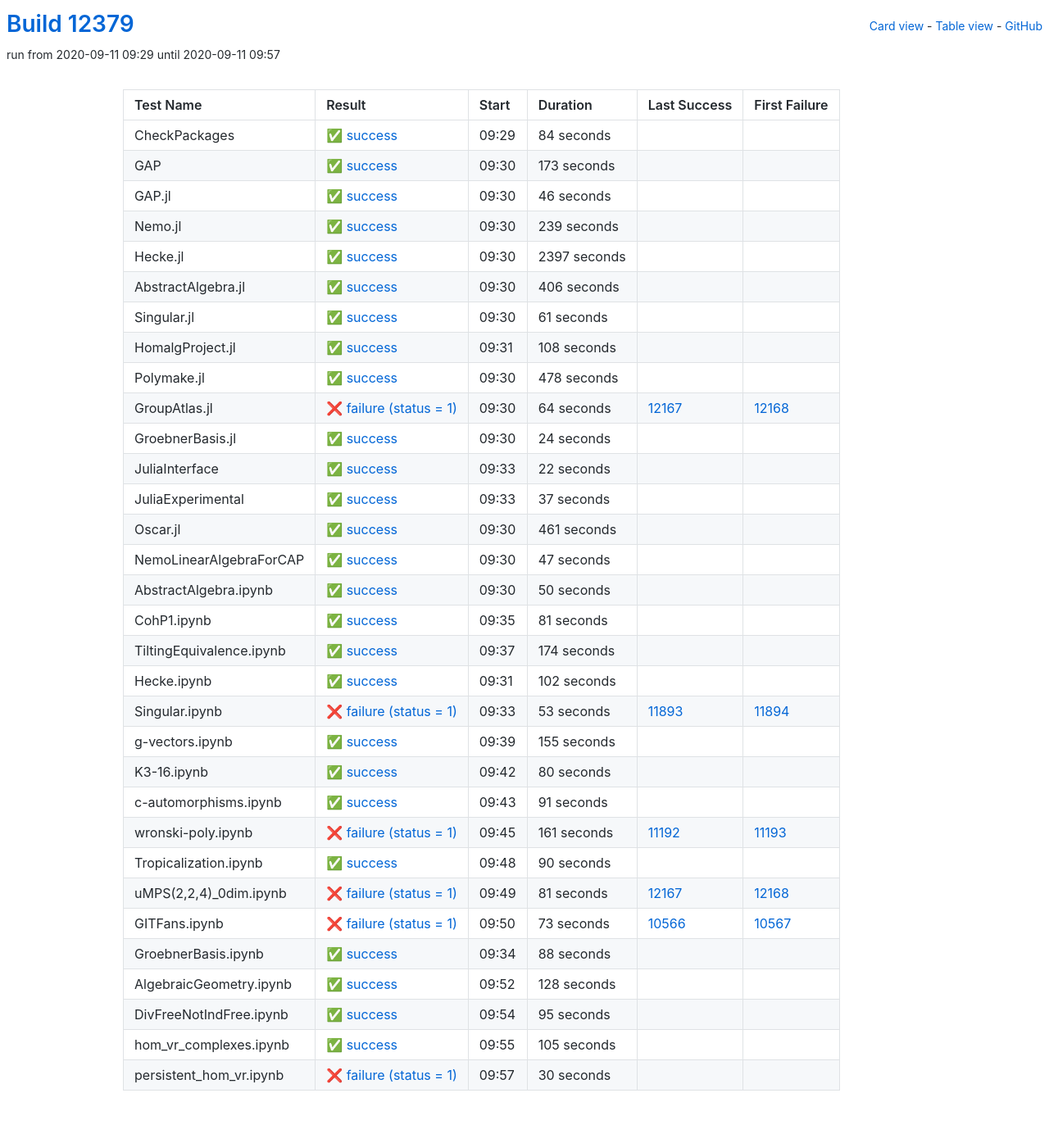
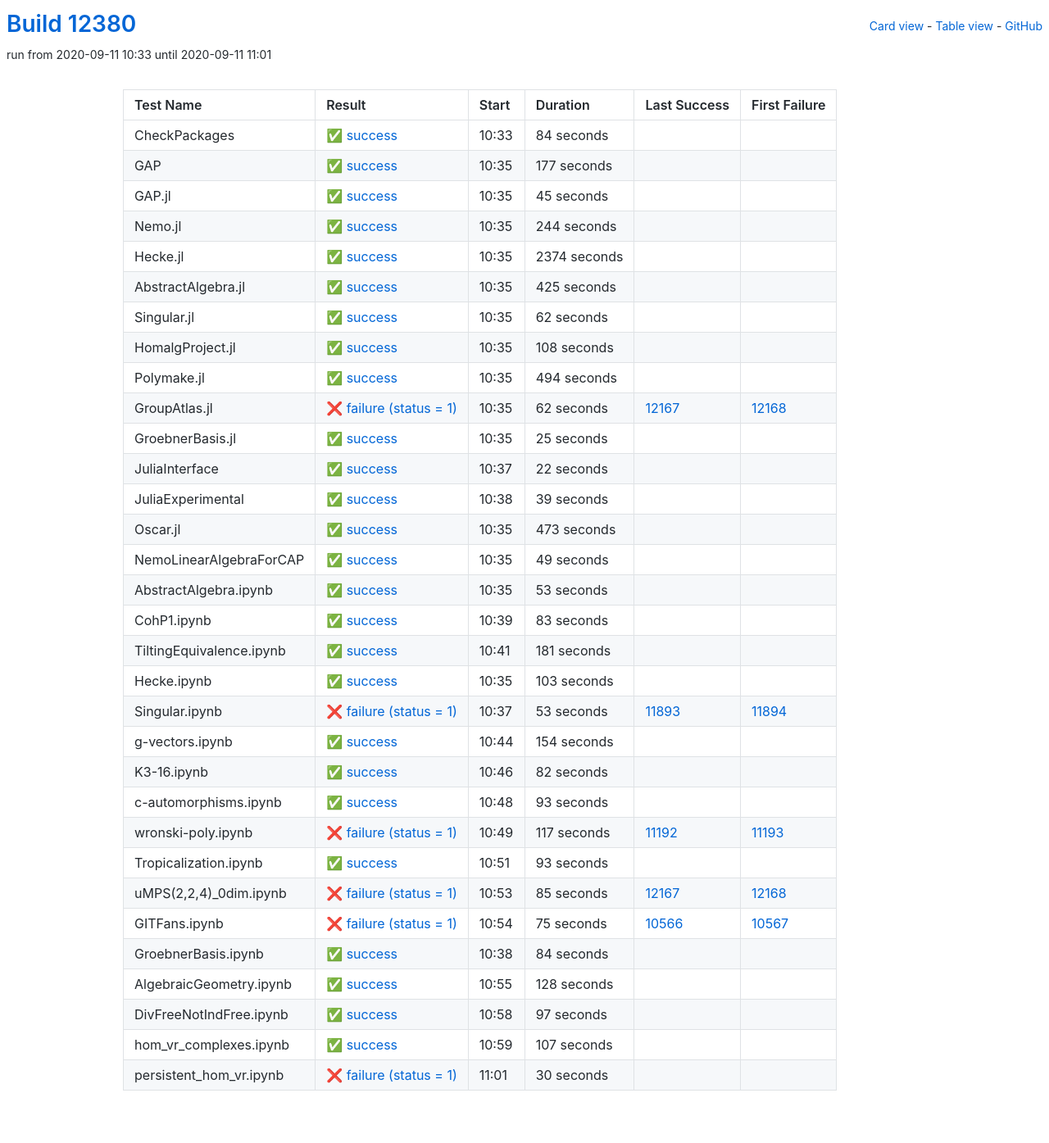
Before and after one commit to oscar-system/oscar-ci-status, a Jekyll site: the page built from table.html, in a window 1280 px wide. Shown: the whole page at 82% size. Built offline with Jekyll 4.4.1, drawn with Linux system fonts in a browser that asks for light colours.

Commit message:
Build #12380

```diff
--- a/_data/ci.yml
+++ b/_data/ci.yml
@@ -1,6 +1,6 @@
 ---
-build: 12379
-build_url: https://oscarci.mathematik.uni-kl.de/job/oscar/12379/
+build: 12380
+build_url: https://oscarci.mathematik.uni-kl.de/job/oscar/12380/
 job: oscar
 organization: oscar-system
 repo: oscar-ci-status
@@ -8,8 +8,8 @@
 tests:
 - name: CheckPackages
   id: checkpackages
-  log: https://oscarci.mathematik.uni-kl.de/job/oscar/12379/artifact/logs/build-12379/CheckPackages.log
-  start: 2020-09-11 09:29
+  log: https://oscarci.mathematik.uni-kl.de/job/oscar/12380/artifact/logs/build-12380/CheckPackages.log
+  start: 2020-09-11 10:33
   success: true
   exitcode: 0
   status: success
@@ -20,80 +20,80 @@
   first_failure_url:
 - name: GAP
   id: gap
-  log: https://oscarci.mathematik.uni-kl.de/job/oscar/12379/artifact/logs/build-12379/GAP.log
-  start: 2020-09-11 09:30
+  log: https://oscarci.mathematik.uni-kl.de/job/oscar/12380/artifact/logs/build-12380/GAP.log
+  start: 2020-09-11 10:35
   success: true
   exitcode: 0
   status: success
-  duration: 173
+  duration: 177
   last_success: false
   last_success_url:
   first_failure: false
   first_failure_url:
 - name: GAP.jl
   id: gap-jl
-  log: https://oscarci.mathematik.uni-kl.de/job/oscar/12379/artifact/logs/build-12379/GAP.jl.log
-  start: 2020-09-11 09:30
+  log: https://oscarci.mathematik.uni-kl.de/job/oscar/12380/artifact/logs/build-12380/GAP.jl.log
+  start: 2020-09-11 10:35
   success: true
   exitcode: 0
   status: success
-  duration: 46
+  duration: 45
   last_success: false
   last_success_url:
   first_failure: false
   first_failure_url:
 - name: Nemo.jl
   id: nemo-jl
-  log: https://oscarci.mathematik.uni-kl.de/job/oscar/12379/artifact/logs/build-12379/Nemo.jl.log
-  start: 2020-09-11 09:30
+  log: https://oscarci.mathematik.uni-kl.de/job/oscar/12380/artifact/logs/build-12380/Nemo.jl.log
+  start: 2020-09-11 10:35
   success: true
   exitcode: 0
   status: success
-  duration: 239
+  duration: 244
   last_success: false
   last_success_url:
   first_failure: false
   first_failure_url:
 - name: Hecke.jl
   id: hecke-jl
-  log: https://oscarci.mathematik.uni-kl.de/job/oscar/12379/artifact/logs/build-12379/Hecke.jl.log
-  start: 2020-09-11 09:30
+  log: https://oscarci.mathematik.uni-kl.de/job/oscar/12380/artifact/logs/build-12380/Hecke.jl.log
+  start: 2020-09-11 10:35
   success: true
   exitcode: 0
   status: success
-  duration: 2397
+  duration: 2374
   last_success: false
   last_success_url:
   first_failure: false
   first_failure_url:
 - name: AbstractAlgebra.jl
   id: abstractalgebra-jl
-  log: https://oscarci.mathematik.uni-kl.de/job/oscar/12379/artifact/logs/build-12379/AbstractAlgebra.jl.log
-  start: 2020-09-11 09:30
+  log: https://oscarci.mathematik.uni-kl.de/job/oscar/12380/artifact/logs/build-12380/AbstractAlgebra.jl.log
+  start: 2020-09-11 10:35
   success: true
   exitcode: 0
   status: success
-  duration: 406
+  duration: 425
   last_success: false
   last_success_url:
   first_failure: false
   first_failure_url:
 - name: Singular.jl
   id: singular-jl
-  log: https://oscarci.mathematik.uni-kl.de/job/oscar/12379/artifact/logs/build-12379/Singular.jl.log
-  start: 2020-09-11 09:30
+  log: https://oscarci.mathematik.uni-kl.de/job/oscar/12380/artifact/logs/build-12380/Singular.jl.log
+  start: 2020-09-11 10:35
   success: true
   exitcode: 0
   status: success
-  duration: 61
+  duration: 62
   last_success: false
   last_success_url:
   first_failure: false
   first_failure_url:
 - name: HomalgProject.jl
   id: homalgproject-jl
-  log: https://oscarci.mathematik.uni-kl.de/job/oscar/12379/artifact/logs/build-12379/HomalgProject.jl.log
-  start: 2020-09-11 09:31
+  log: https://oscarci.mathematik.uni-kl.de/job/oscar/12380/artifact/logs/build-12380/HomalgProject.jl.log
+  start: 2020-09-11 10:35
   success: true
   exitcode: 0
   status: success
@@ -104,44 +104,44 @@
   first_failure_url:
 - name: Polymake.jl
   id: polymake-jl
-  log: https://oscarci.mathematik.uni-kl.de/job/oscar/12379/artifact/logs/build-12379/Polymake.jl.log
-  start: 2020-09-11 09:30
+  log: https://oscarci.mathematik.uni-kl.de/job/oscar/12380/artifact/logs/build-12380/Polymake.jl.log
+  start: 2020-09-11 10:35
   success: true
   exitcode: 0
   status: success
-  duration: 478
+  duration: 494
   last_success: false
   last_success_url:
   first_failure: false
   first_failure_url:
 - name: GroupAtlas.jl
   id: groupatlas-jl
-  log: https://oscarci.mathematik.uni-kl.de/job/oscar/12379/artifact/logs/build-12379/GroupAtlas.jl.log
-  start: 2020-09-11 09:30
+  log: https://oscarci.mathematik.uni-kl.de/job/oscar/12380/artifact/logs/build-12380/GroupAtlas.jl.log
+  start: 2020-09-11 10:35
   success: false
   exitcode: 1
   status: failure
-  duration: 64
+  duration: 62
   last_success: 12167
   last_success_url: https://oscarci.mathematik.uni-kl.de/job/oscar/12167/
   first_failure: 12168
   first_failure_url: https://oscarci.mathematik.uni-kl.de/job/oscar/12168/
 - name: GroebnerBasis.jl
   id: groebnerbasis-jl
-  log: https://oscarci.mathematik.uni-kl.de/job/oscar/12379/artifact/logs/build-12379/GroebnerBasis.jl.log
-  start: 2020-09-11 09:30
+  log: https://oscarci.mathematik.uni-kl.de/job/oscar/12380/artifact/logs/build-12380/GroebnerBasis.jl.log
+  start: 2020-09-11 10:35
   success: true
   exitcode: 0
   status: success
-  duration: 24
+  duration: 25
   last_success: false
   last_success_url:
   first_failure: false
   first_failure_url:
 - name: JuliaInterface
   id: juliainterface
-  log: https://oscarci.mathematik.uni-kl.de/job/oscar/12379/artifact/logs/build-12379/JuliaInterface.log
-  start: 2020-09-11 09:33
+  log: https://oscarci.mathematik.uni-kl.de/job/oscar/12380/artifact/logs/build-12380/JuliaInterface.log
+  start: 2020-09-11 10:37
   success: true
   exitcode: 0
   status: success
@@ -152,92 +152,92 @@
   first_failure_url:
 - name: JuliaExperimental
   id: juliaexperimental
-  log: https://oscarci.mathematik.uni-kl.de/job/oscar/12379/artifact/logs/build-12379/JuliaExperimental.log
-  start: 2020-09-11 09:33
+  log: https://oscarci.mathematik.uni-kl.de/job/oscar/12380/artifact/logs/build-12380/JuliaExperimental.log
+  start: 2020-09-11 10:38
   success: true
   exitcode: 0
   status: success
-  duration: 37
+  duration: 39
   last_success: false
   last_success_url:
   first_failure: false
   first_failure_url:
 - name: Oscar.jl
   id: oscar-jl
-  log: https://oscarci.mathematik.uni-kl.de/job/oscar/12379/artifact/logs/build-12379/Oscar.jl.log
-  start: 2020-09-11 09:30
+  log: https://oscarci.mathematik.uni-kl.de/job/oscar/12380/artifact/logs/build-12380/Oscar.jl.log
+  start: 2020-09-11 10:35
   success: true
   exitcode: 0
   status: success
-  duration: 461
+  duration: 473
   last_success: false
   last_success_url:
   first_failure: false
   first_failure_url:
 - name: NemoLinearAlgebraForCAP
   id: nemolinearalgebraforcap
-  log: https://oscarci.mathematik.uni-kl.de/job/oscar/12379/artifact/logs/build-12379/NemoLinearAlgebraForCAP.log
-  start: 2020-09-11 09:30
+  log: https://oscarci.mathematik.uni-kl.de/job/oscar/12380/artifact/logs/build-12380/NemoLinearAlgebraForCAP.log
+  start: 2020-09-11 10:35
   success: true
   exitcode: 0
   status: success
-  duration: 47
+  duration: 49
   last_success: false
   last_success_url:
   first_failure: false
   first_failure_url:
 - name: AbstractAlgebra.ipynb
   id: abstractalgebra-ipynb
-  log: https://oscarci.mathematik.uni-kl.de/job/oscar/12379/artifact/logs/build-12379/AbstractAlgebra.ipynb.log
-  start: 2020-09-11 09:30
+  log: https://oscarci.mathematik.uni-kl.de/job/oscar/12380/artifact/logs/build-12380/AbstractAlgebra.ipynb.log
+  start: 2020-09-11 10:35
   success: true
   exitcode: 0
   status: success
-  duration: 50
+  duration: 53
   last_success: false
   last_success_url:
   first_failure: false
   first_failure_url:
 - name: CohP1.ipynb
   id: cohp1-ipynb
-  log: https://oscarci.mathematik.uni-kl.de/job/oscar/12379/artifact/logs/build-12379/CohP1.ipynb.log
-  start: 2020-09-11 09:35
+  log: https://oscarci.mathematik.uni-kl.de/job/oscar/12380/artifact/logs/build-12380/CohP1.ipynb.log
+  start: 2020-09-11 10:39
   success: true
   exitcode: 0
   status: success
-  duration: 81
+  duration: 83
   last_success: false
   last_success_url:
   first_failure: false
   first_failure_url:
 - name: TiltingEquivalence.ipynb
   id: tiltingequivalence-ipynb
-  log: https://oscarci.mathematik.uni-kl.de/job/oscar/12379/artifact/logs/build-12379/TiltingEquivalence.ipynb.log
-  start: 2020-09-11 09:37
+  log: https://oscarci.mathematik.uni-kl.de/job/oscar/12380/artifact/logs/build-12380/TiltingEquivalence.ipynb.log
+  start: 2020-09-11 10:41
   success: true
   exitcode: 0
   status: success
-  duration: 174
+  duration: 181
   last_success: false
   last_success_url:
   first_failure: false
   first_failure_url:
 - name: Hecke.ipynb
   id: hecke-ipynb
-  log: https://oscarci.mathematik.uni-kl.de/job/oscar/12379/artifact/logs/build-12379/Hecke.ipynb.log
-  start: 2020-09-11 09:31
+  log: https://oscarci.mathematik.uni-kl.de/job/oscar/12380/artifact/logs/build-12380/Hecke.ipynb.log
+  start: 2020-09-11 10:35
   success: true
   exitcode: 0
   status: success
-  duration: 102
+  duration: 103
   last_success: false
   last_success_url:
   first_failure: false
   first_failure_url:
 - name: Singular.ipynb
   id: singular-ipynb
-  log: https://oscarci.mathematik.uni-kl.de/job/oscar/12379/artifact/logs/build-12379/Singular.ipynb.log
-  start: 2020-09-11 09:33
+  log: https://oscarci.mathematik.uni-kl.de/job/oscar/12380/artifact/logs/build-12380/Singular.ipynb.log
+  start: 2020-09-11 10:37
   success: false
   exitcode: 1
   status: failure
@@ -248,104 +248,104 @@
   first_failure_url: https://oscarci.mathematik.uni-kl.de/job/oscar/11894/
 - name: g-vectors.ipynb
   id: g-vectors-ipynb
-  log: https://oscarci.mathematik.uni-kl.de/job/oscar/12379/artifact/logs/build-12379/g-vectors.ipynb.log
-  start: 2020-09-11 09:39
+  log: https://oscarci.mathematik.uni-kl.de/job/oscar/12380/artifact/logs/build-12380/g-vectors.ipynb.log
+  start: 2020-09-11 10:44
   success: true
   exitcode: 0
   status: success
-  duration: 155
+  duration: 154
   last_success: false
   last_success_url:
   first_failure: false
   first_failure_url:
 - name: K3-16.ipynb
   id: k3-16-ipynb
-  log: https://oscarci.mathematik.uni-kl.de/job/oscar/12379/artifact/logs/build-12379/K3-16.ipynb.log
-  start: 2020-09-11 09:42
+  log: https://oscarci.mathematik.uni-kl.de/job/oscar/12380/artifact/logs/build-12380/K3-16.ipynb.log
+  start: 2020-09-11 10:46
   success: true
   exitcode: 0
   status: success
-  duration: 80
+  duration: 82
   last_success: false
   last_success_url:
   first_failure: false
   first_failure_url:
 - name: c-automorphisms.ipynb
   id: c-automorphisms-ipynb
-  log: https://oscarci.mathematik.uni-kl.de/job/oscar/12379/artifact/logs/build-12379/c-automorphisms.ipynb.log
-  start: 2020-09-11 09:43
+  log: https://oscarci.mathematik.uni-kl.de/job/oscar/12380/artifact/logs/build-12380/c-automorphisms.ipynb.log
+  start: 2020-09-11 10:48
   success: true
   exitcode: 0
   status: success
-  duration: 91
+  duration: 93
   last_success: false
   last_success_url:
   first_failure: false
   first_failure_url:
 - name: wronski-poly.ipynb
   id: wronski-poly-ipynb
-  log: https://oscarci.mathematik.uni-kl.de/job/oscar/12379/artifact/logs/build-12379/wronski-poly.ipynb.log
-  start: 2020-09-11 09:45
+  log: https://oscarci.mathematik.uni-kl.de/job/oscar/12380/artifact/logs/build-12380/wronski-poly.ipynb.log
+  start: 2020-09-11 10:49
   success: false
   exitcode: 1
   status: failure
-  duration: 161
+  duration: 117
   last_success: 11192
   last_success_url: https://oscarci.mathematik.uni-kl.de/job/oscar/11192/
   first_failure: 11193
   first_failure_url: https://oscarci.mathematik.uni-kl.de/job/oscar/11193/
 - name: Tropicalization.ipynb
   id: tropicalization-ipynb
-  log: https://oscarci.mathematik.uni-kl.de/job/oscar/12379/artifact/logs/build-12379/Tropicalization.ipynb.log
-  start: 2020-09-11 09:48
+  log: https://oscarci.mathematik.uni-kl.de/job/oscar/12380/artifact/logs/build-12380/Tropicalization.ipynb.log
+  start: 2020-09-11 10:51
   success: true
   exitcode: 0
   status: success
-  duration: 90
+  duration: 93
   last_success: false
   last_success_url:
   first_failure: false
   first_failure_url:
 - name: uMPS(2,2,4)_0dim.ipynb
   id: umps-2-2-4-0dim-ipynb
-  log: https://oscarci.mathematik.uni-kl.de/job/oscar/12379/artifact/logs/build-12379/uMPS-2-2-4-_0dim.ipynb.log
-  start: 2020-09-11 09:49
+  log: https://oscarci.mathematik.uni-kl.de/job/oscar/12380/artifact/logs/build-12380/uMPS-2-2-4-_0dim.ipynb.log
+  start: 2020-09-11 10:53
   success: false
   exitcode: 1
   status: failure
-  duration: 81
+  duration: 85
   last_success: 12167
   last_success_url: https://oscarci.mathematik.uni-kl.de/job/oscar/12167/
   first_failure: 12168
   first_failure_url: https://oscarci.mathematik.uni-kl.de/job/oscar/12168/
 - name: GITFans.ipynb
   id: gitfans-ipynb
-  log: https://oscarci.mathematik.uni-kl.de/job/oscar/12379/artifact/logs/build-12379/GITFans.ipynb.log
-  start: 2020-09-11 09:50
+  log: https://oscarci.mathematik.uni-kl.de/job/oscar/12380/artifact/logs/build-12380/GITFans.ipynb.log
+  start: 2020-09-11 10:54
   success: false
   exitcode: 1
   status: failure
-  duration: 73
+  duration: 75
   last_success: 10566
   last_success_url: https://oscarci.mathematik.uni-kl.de/job/oscar/10566/
   first_failure: 10567
   first_failure_url: https://oscarci.mathematik.uni-kl.de/job/oscar/10567/
 - name: GroebnerBasis.ipynb
   id: groebnerbasis-ipynb
-  log: https://oscarci.mathematik.uni-kl.de/job/oscar/12379/artifact/logs/build-12379/GroebnerBasis.ipynb.log
-  start: 2020-09-11 09:34
+  log: https://oscarci.mathematik.uni-kl.de/job/oscar/12380/artifact/logs/build-12380/GroebnerBasis.ipynb.log
+  start: 2020-09-11 10:38
   success: true
   exitcode: 0
   status: success
-  duration: 88
+  duration: 84
   last_success: false
   last_success_url:
   first_failure: false
   first_failure_url:
 - name: AlgebraicGeometry.ipynb
   id: algebraicgeometry-ipynb
-  log: https://oscarci.mathematik.uni-kl.de/job/oscar/12379/artifact/logs/build-12379/AlgebraicGeometry.ipynb.log
-  start: 2020-09-11 09:52
+  log: https://oscarci.mathematik.uni-kl.de/job/oscar/12380/artifact/logs/build-12380/AlgebraicGeometry.ipynb.log
+  start: 2020-09-11 10:55
   success: true
   exitcode: 0
   status: success
@@ -356,32 +356,32 @@
   first_failure_url:
 - name: DivFreeNotIndFree.ipynb
   id: divfreenotindfree-ipynb
-  log: https://oscarci.mathematik.uni-kl.de/job/oscar/12379/artifact/logs/build-12379/DivFreeNotIndFree.ipynb.log
-  start: 2020-09-11 09:54
+  log: https://oscarci.mathematik.uni-kl.de/job/oscar/12380/artifact/logs/build-12380/DivFreeNotIndFree.ipynb.log
+  start: 2020-09-11 10:58
   success: true
   exitcode: 0
   status: success
-  duration: 95
+  duration: 97
   last_success: false
   last_success_url:
   first_failure: false
   first_failure_url:
 - name: hom_vr_complexes.ipynb
   id: hom-vr-complexes-ipynb
-  log: https://oscarci.mathematik.uni-kl.de/job/oscar/12379/artifact/logs/build-12379/hom_vr_complexes.ipynb.log
-  start: 2020-09-11 09:55
+  log: https://oscarci.mathematik.uni-kl.de/job/oscar/12380/artifact/logs/build-12380/hom_vr_complexes.ipynb.log
+  start: 2020-09-11 10:59
   success: true
   exitcode: 0
   status: success
-  duration: 105
+  duration: 107
   last_success: false
   last_success_url:
   first_failure: false
   first_failure_url:
 - name: persistent_hom_vr.ipynb
   id: persistent-hom-vr-ipynb
-  log: https://oscarci.mathematik.uni-kl.de/job/oscar/12379/artifact/logs/build-12379/persistent_hom_vr.ipynb.log
-  start: 2020-09-11 09:57
+  log: https://oscarci.mathematik.uni-kl.de/job/oscar/12380/artifact/logs/build-12380/persistent_hom_vr.ipynb.log
+  start: 2020-09-11 11:01
   success: false
   exitcode: 1
   status: failure
```
Also changed, not shown: README.md.
